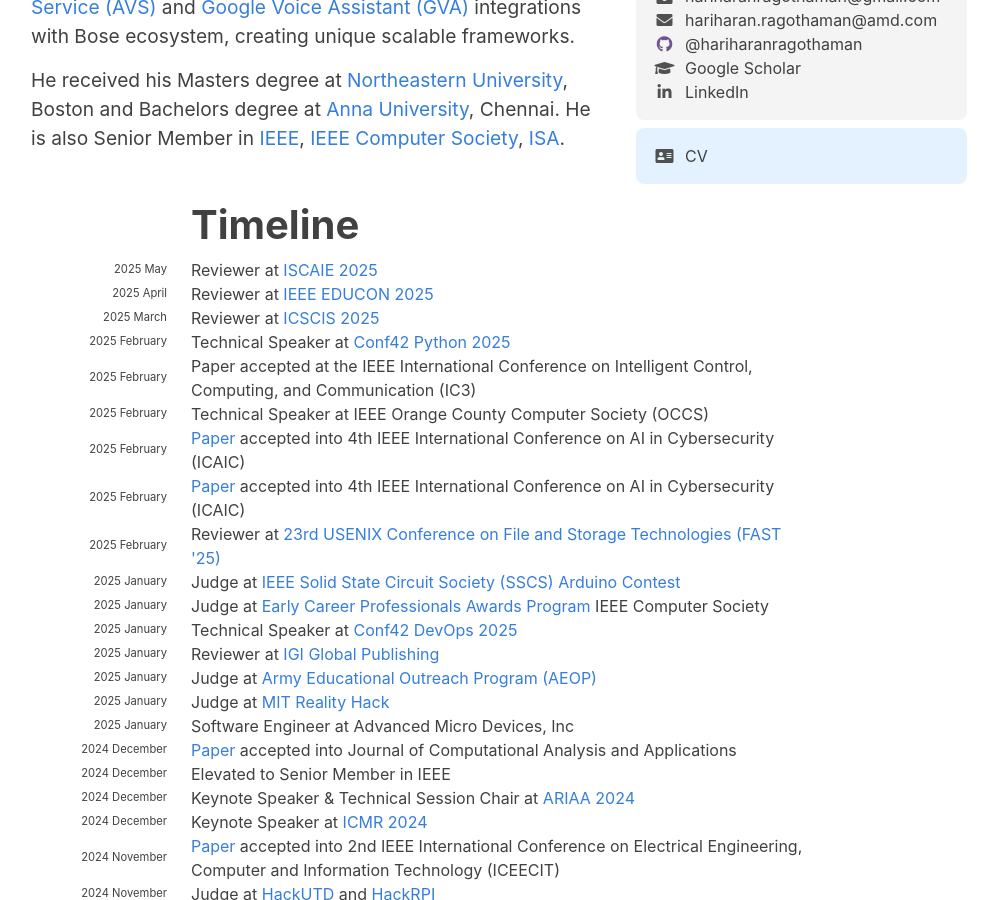
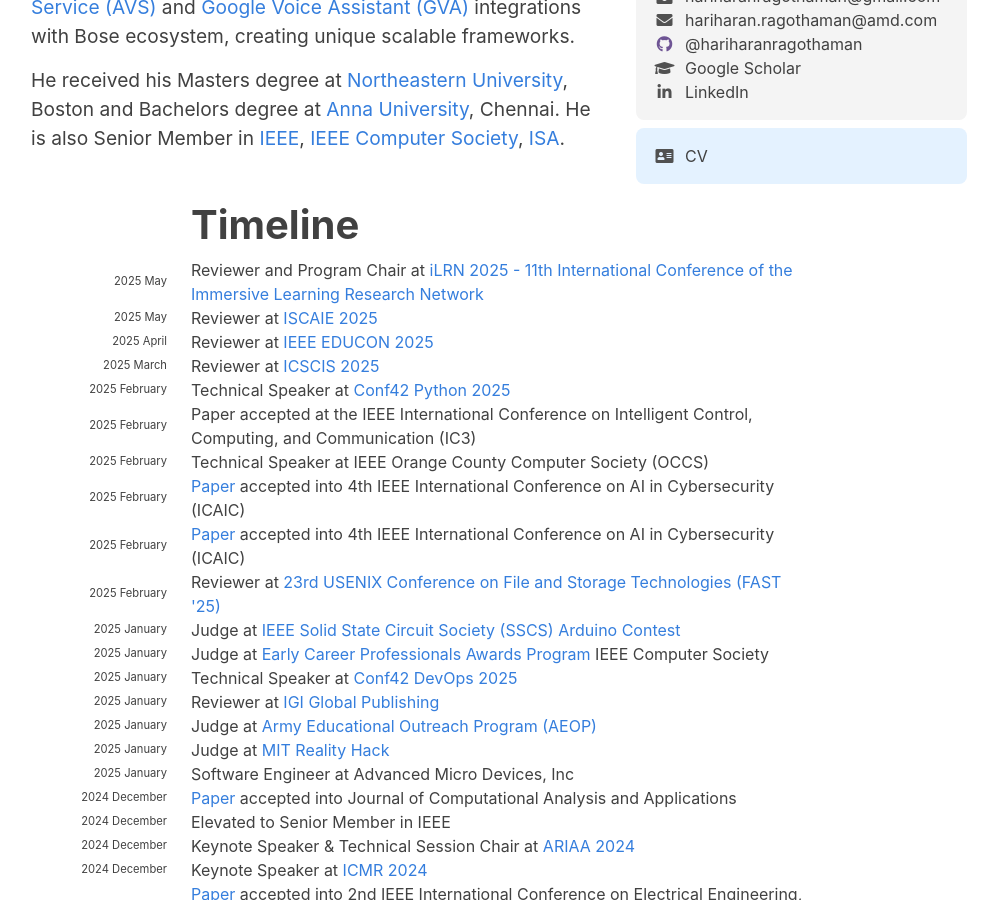
Before and after one commit to hariharanragothaman/hariharanragothaman.github.io, a Jekyll site: the page built from index.md, in a window 1280 px wide and 900 px high, scrolled down 628 px. Shown: the whole window, without its empty margins (141-1139 px from the left). Built offline with Jekyll 4.4.1, drawn with Linux system fonts in a browser that asks for light colours; nearby versions of some CDN libraries; some web fonts are replaced.

Commit message:
Polishes and Updates

```diff
--- a/_data/news.yaml
+++ b/_data/news.yaml
@@ -1,6 +1,11 @@
 # For Reviewing - 'month' is when the event o(or) conference happened.
 # For Papers - 'month' is when the conference happened for conferences | For Journals when it was accepted.
 # For other events 'month' is exactly when the event occured.
+
+#-------------------------------------------- June  ------------------------------------------------------------------------------------------------------------------------------------------------------
+- year: 2025
+  year-extra: May
+  description: Reviewer and Program Chair at <a href="https://www.immersivelrn.org/ilrn2025/organizing-committee/">iLRN 2025 - 11th International Conference of the Immersive Learning Research Network</a>
 
 #-------------------------------------------- May  ------------------------------------------------------------------------------------------------------------------------------------------------------
 - year: 2025
```
